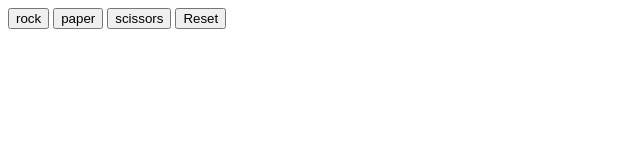
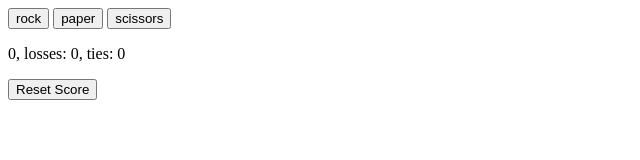
Before and after one commit to rogersLutamaguzi/rock-paper-scissors, a plain HTML site: page index.html in a window 1280 px wide. Shown: the whole page, without its empty margins (0-640 px from the left). Drawn offline with Linux system fonts and the light colour scheme.

Commit message:
Use DOM to display scores on browser screen and reset them

```diff
--- a/index.html
+++ b/index.html
@@ -9,8 +9,15 @@
 		<button onclick="playGame('rock')">rock</button>
 		<button onclick="playGame('paper')">paper</button>
 		<button onclick="playGame('scissors')">scissors</button>
-		<button onclick="((score.wins = 0), (score.losses = 0), (score.ties = 0))">
-			Reset
+		<p class="js-score"></p>
+		<button
+			onclick="
+				((score.wins = 0), (score.losses = 0), (score.ties = 0));
+				localStorage.removeItem('score');
+				updateScoreElement();
+			"
+		>
+			Reset Score
 		</button>
 
 		<script src="script.js"></script>
--- a/script.js
+++ b/script.js
@@ -1,6 +1,21 @@
 'use strict';
-const score = JSON.parse(localStorage.getItem('score'));
 
+let score = JSON.parse(localStorage.getItem('score')) || {
+	wins: 0,
+	losses: 0,
+	ties: 0
+};
+/*
+if (score === null) {
+	score = { wins: 0, losses: 0, ties: 0 };
+}
+OR
+if(!score){
+	score = { wins: 0, losses: 0, ties: 0 };
+}
+*/
+//  shows  result on the webpage screen but doesnt update
+updateScoreElement();
 function playGame(playerMove) {
 	const computerMove = pickComputerMove();
 	let result = '';
@@ -31,6 +46,7 @@ function playGame(playerMove) {
 			result = 'You lose';
 		}
 	}
+	// This updates the score and saves it to local storage but not on the page's screen
 	if (result === 'You win') {
 		score.wins += 1;
 	} else if (result === 'You lose') {
@@ -39,13 +55,19 @@ function playGame(playerMove) {
 		score.ties += 1;
 	}
 	localStorage.setItem('score', JSON.stringify(score));
-	// This shows the result on the webpage screen
+	//  This updates the score on the webpage screen but doesnt save it to local storage
+
+	updateScoreElement();
+
 	alert(
 		`The computer selected: ${computerMove} and you selected: ${playerMove} therefore ${result}:
-wins: ${score.wins}, losses: ${score.losses}, ties: ${score.ties}`,
+wins: ${score.wins}, losses: ${score.losses}, ties: ${score.ties}`
 	);
 }
-
+function updateScoreElement() {
+	const scoreElement = document.querySelector('.js-score');
+	scoreElement.innerHTML = `${score.wins}, losses: ${score.losses}, ties: ${score.ties}`;
+}
 function pickComputerMove() {
 	// generating computer move
 	let computerMove = '';
```
